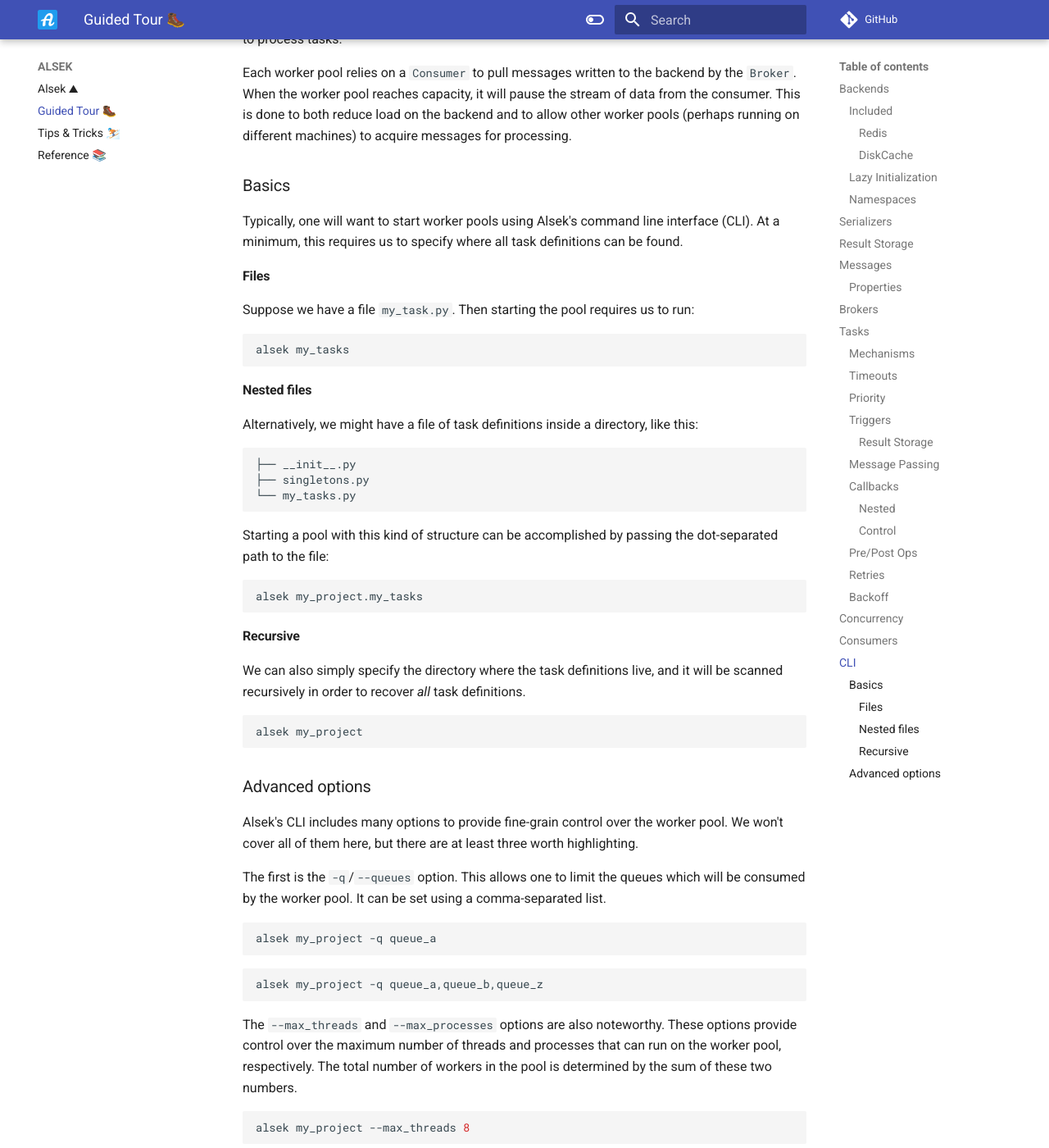
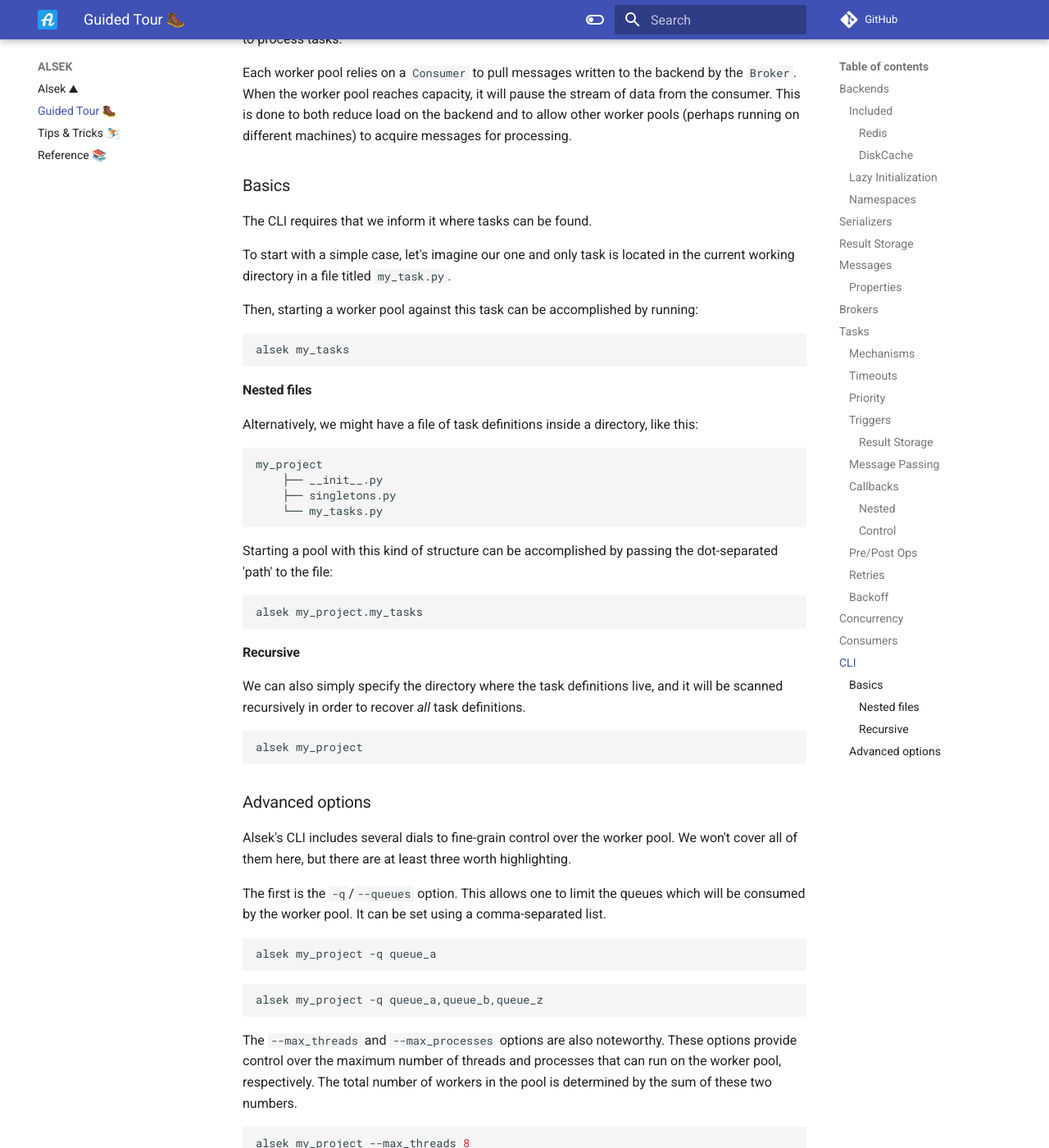
Before and after one commit to TariqAHassan/alsek, an MkDocs documentation site: the page built from docs/guided_tour.md, in a window 1280 px wide and 1400 px high, scrolled down 14827 px. Shown: the whole window at 82% size. Built offline with MkDocs 1.6.1 and Material for MkDocs 9.7.7, drawn with Linux system fonts in a browser that asks for light colours; comment, search, counter and statistics services are not loaded.

Commit message:
Reword basics subsection

````diff
--- a/docs/guided_tour.md
+++ b/docs/guided_tour.md
@@ -728,13 +728,12 @@
 
 ### Basics
 
-Typically, one will want to start worker pools using Alsek's command line interface (CLI).
-At a minimum, this requires us to specify where all task definitions can be found.
+The CLI requires that we inform it where tasks can be found.
 
-#### Files
+To start with a simple case, let's imagine our one and only task
+is located in the current working directory in a file titled `my_task.py`.
 
-Suppose we have a file `my_task.py`.
-Then starting the pool requires us to run:
+Then, starting a worker pool against this task can be accomplished by running:
 
 ```shell
 alsek my_tasks
@@ -745,13 +744,14 @@
 Alternatively, we might have a file of task definitions inside a directory, like this:
 
 ```
-├── __init__.py
-├── singletons.py
-└── my_tasks.py
+my_project
+    ├── __init__.py
+    ├── singletons.py
+    └── my_tasks.py
 ```
 
 Starting a pool with this kind of structure can be accomplished by passing
-the dot-separated path to the file:
+the dot-separated 'path' to the file:
 
 ```shell
 alsek my_project.my_tasks
@@ -768,7 +768,7 @@
 
 ### Advanced options
 
-Alsek's CLI includes many options to provide fine-grain control over the worker pool.
+Alsek's CLI includes several dials to fine-grain control over the worker pool.
 We won't cover all of them here, but there are at least three worth highlighting.
 
 The first is the `-q`/`--queues` option. This allows one to limit the queues
````
